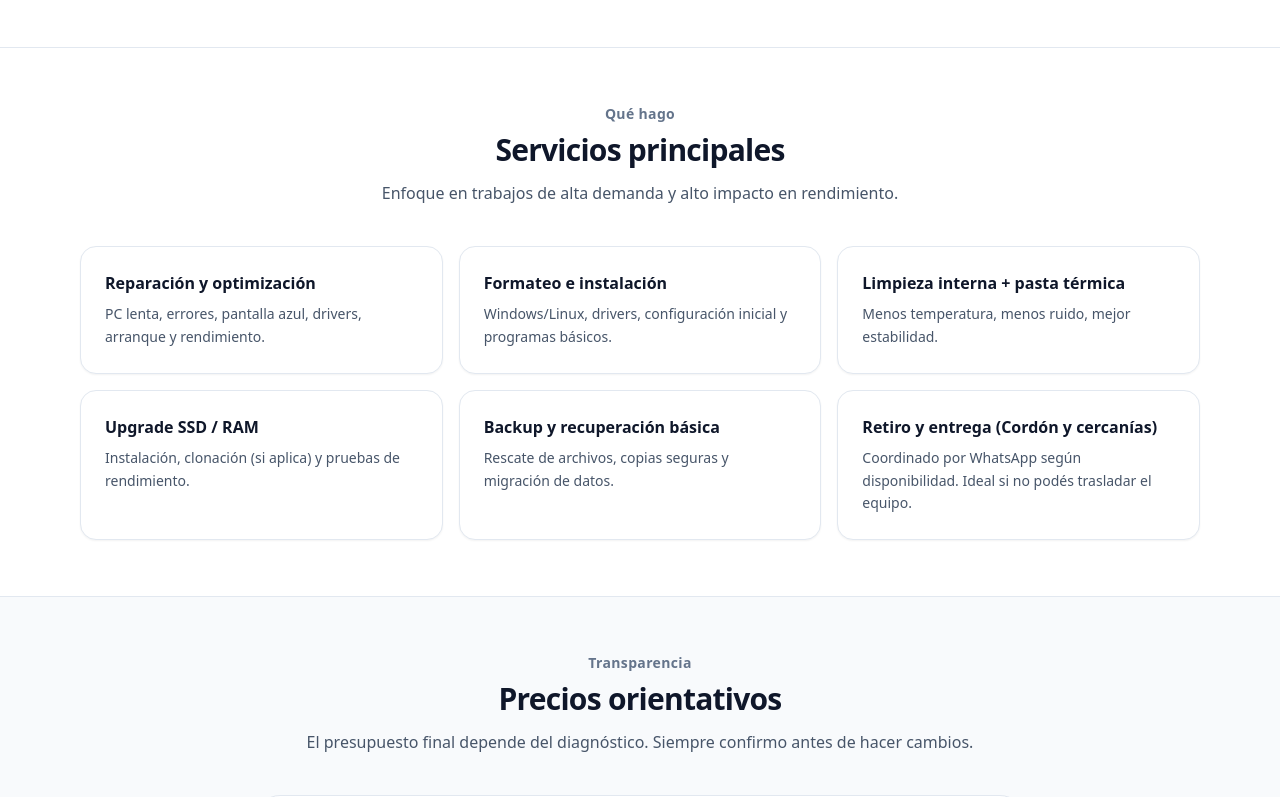
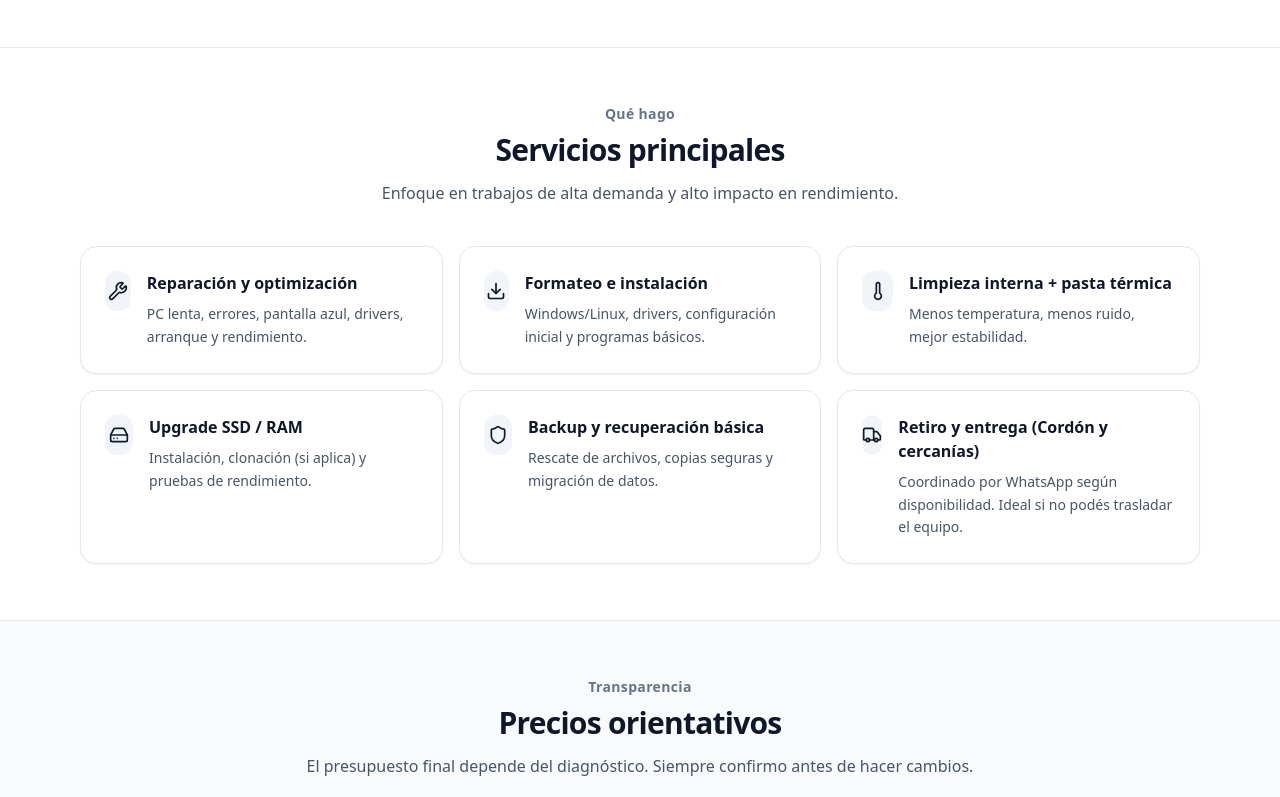
Before and after one commit to BrunoGimenez23/soportepc-landing, a React (Vite) app: page / in a window 1280 px wide. Shown: the part 1078-1875 px from the top of the page. Built offline with nearby package versions, Linux system fonts and the light colour scheme.

Commit message:
Cambios en servicios

```diff
--- a/package.json
+++ b/package.json
@@ -10,6 +10,7 @@
     "preview": "vite preview"
   },
   "dependencies": {
+    "lucide-react": "^0.563.0",
     "react": "^19.2.0",
     "react-dom": "^19.2.0"
   },
--- a/src/App.jsx
+++ b/src/App.jsx
@@ -1,6 +1,15 @@
 // src/App.jsx
 // SoportePC Cordón — Landing completa (React + Vite + Tailwind v3)
 // Logo en /public/logo-soportepc.png
+
+import {
+  Wrench,
+  Download,
+  Thermometer,
+  HardDrive,
+  Shield,
+  Truck,
+} from "lucide-react";
 
 const LOGO_SRC = `${import.meta.env.BASE_URL}logo-soportepc.png`;
 
@@ -41,13 +50,15 @@ const TRUST_POINTS = [
   { title: "Trabajo prolijo", desc: "Pruebas finales de estabilidad/rendimiento/temperaturas." },
 ];
 
+// ✅ MISMO ARRAY, SOLO AGREGANDO icon EN CADA SERVICIO
 const SERVICES = [
-  { title: "Reparación y optimización", desc: "PC lenta, errores, pantalla azul, drivers, arranque y rendimiento." },
-  { title: "Formateo e instalación", desc: "Windows/Linux, drivers, configuración inicial y programas básicos." },
-  { title: "Limpieza interna + pasta térmica", desc: "Menos temperatura, menos ruido, mejor estabilidad." },
-  { title: "Upgrade SSD / RAM", desc: "Instalación, clonación (si aplica) y pruebas de rendimiento." },
-  { title: "Backup y recuperación básica", desc: "Rescate de archivos, copias seguras y migración de datos." },
+  { icon: Wrench, title: "Reparación y optimización", desc: "PC lenta, errores, pantalla azul, drivers, arranque y rendimiento." },
+  { icon: Download, title: "Formateo e instalación", desc: "Windows/Linux, drivers, configuración inicial y programas básicos." },
+  { icon: Thermometer, title: "Limpieza interna + pasta térmica", desc: "Menos temperatura, menos ruido, mejor estabilidad." },
+  { icon: HardDrive, title: "Upgrade SSD / RAM", desc: "Instalación, clonación (si aplica) y pruebas de rendimiento." },
+  { icon: Shield, title: "Backup y recuperación básica", desc: "Rescate de archivos, copias seguras y migración de datos." },
   {
+    icon: Truck,
     title: "Retiro y entrega (Cordón y cercanías)",
     desc: "Coordinado por WhatsApp según disponibilidad. Ideal si no podés trasladar el equipo.",
   },
@@ -107,11 +118,22 @@ function SectionTitle({ kicker, title, subtitle }) {
   );
 }
 
-function Card({ title, desc }) {
+// ✅ MISMO CARD, SOLO AGREGO Icon OPCIONAL (no afecta HERO_CARDS porque no lo pasan)
+function Card({ title, desc, Icon }) {
   return (
     <div className="rounded-2xl border border-slate-200 bg-white p-6 shadow-sm transition hover:-translate-y-0.5 hover:shadow-md">
-      <h3 className="text-base font-extrabold text-slate-900">{title}</h3>
-      <p className="mt-2 text-sm leading-relaxed text-slate-600">{desc}</p>
+      <div className="flex gap-4">
+        {Icon ? (
+          <div className="grid h-10 w-10 place-items-center rounded-xl bg-slate-100">
+            <Icon className="h-5 w-5 text-slate-900" />
+          </div>
+        ) : null}
+
+        <div className="min-w-0">
+          <h3 className="text-base font-extrabold text-slate-900">{title}</h3>
+          <p className="mt-2 text-sm leading-relaxed text-slate-600">{desc}</p>
+        </div>
+      </div>
     </div>
   );
 }
@@ -290,7 +312,7 @@ export default function App() {
 
           <div className="mt-10 grid gap-4 sm:grid-cols-2 lg:grid-cols-3">
             {SERVICES.map((s) => (
-              <Card key={s.title} title={s.title} desc={s.desc} />
+              <Card key={s.title} title={s.title} desc={s.desc} Icon={s.icon} />
             ))}
           </div>
         </div>
```
Also changed, not shown: 1 other file (tests, documents, lock files or other folders).
